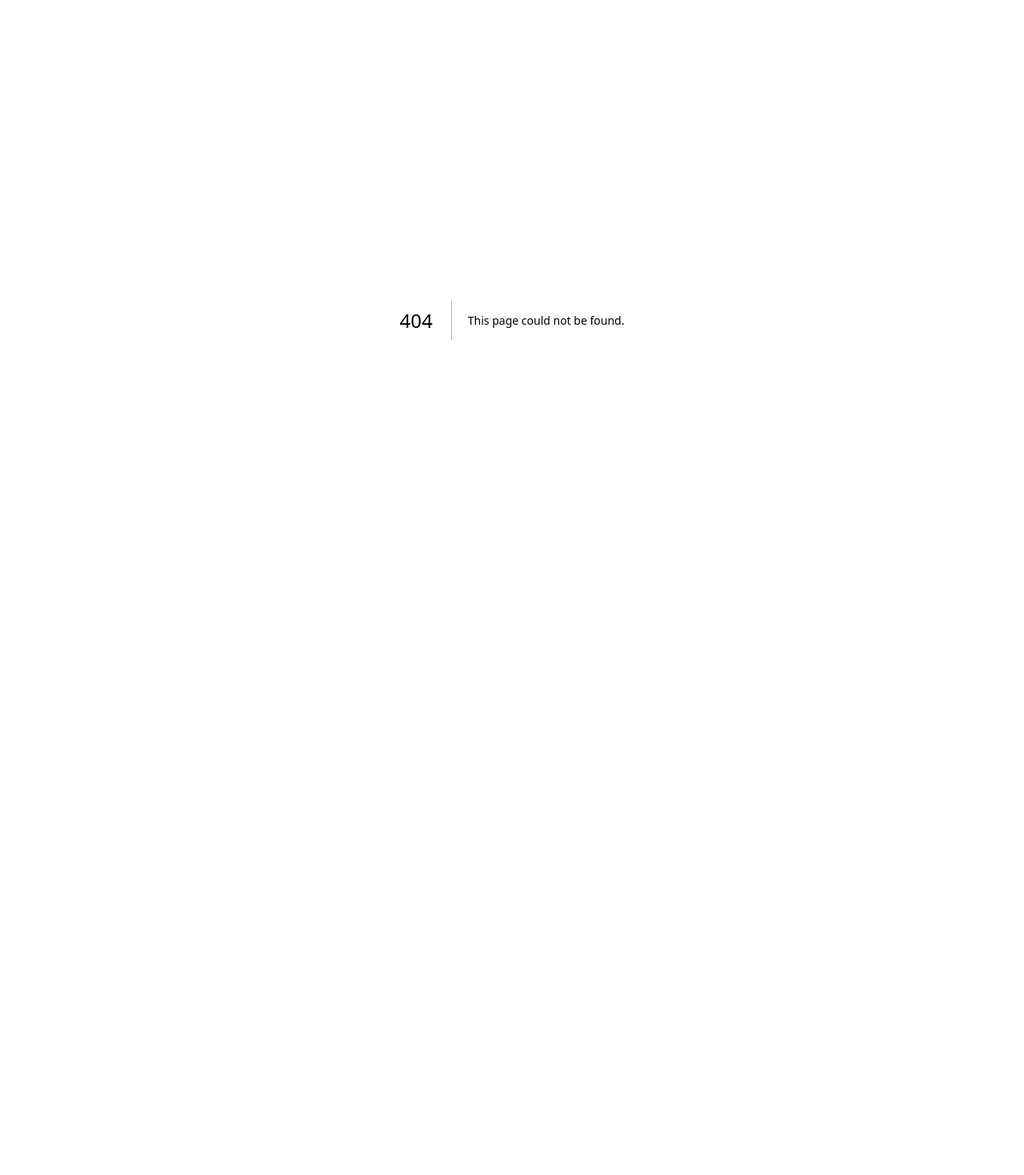
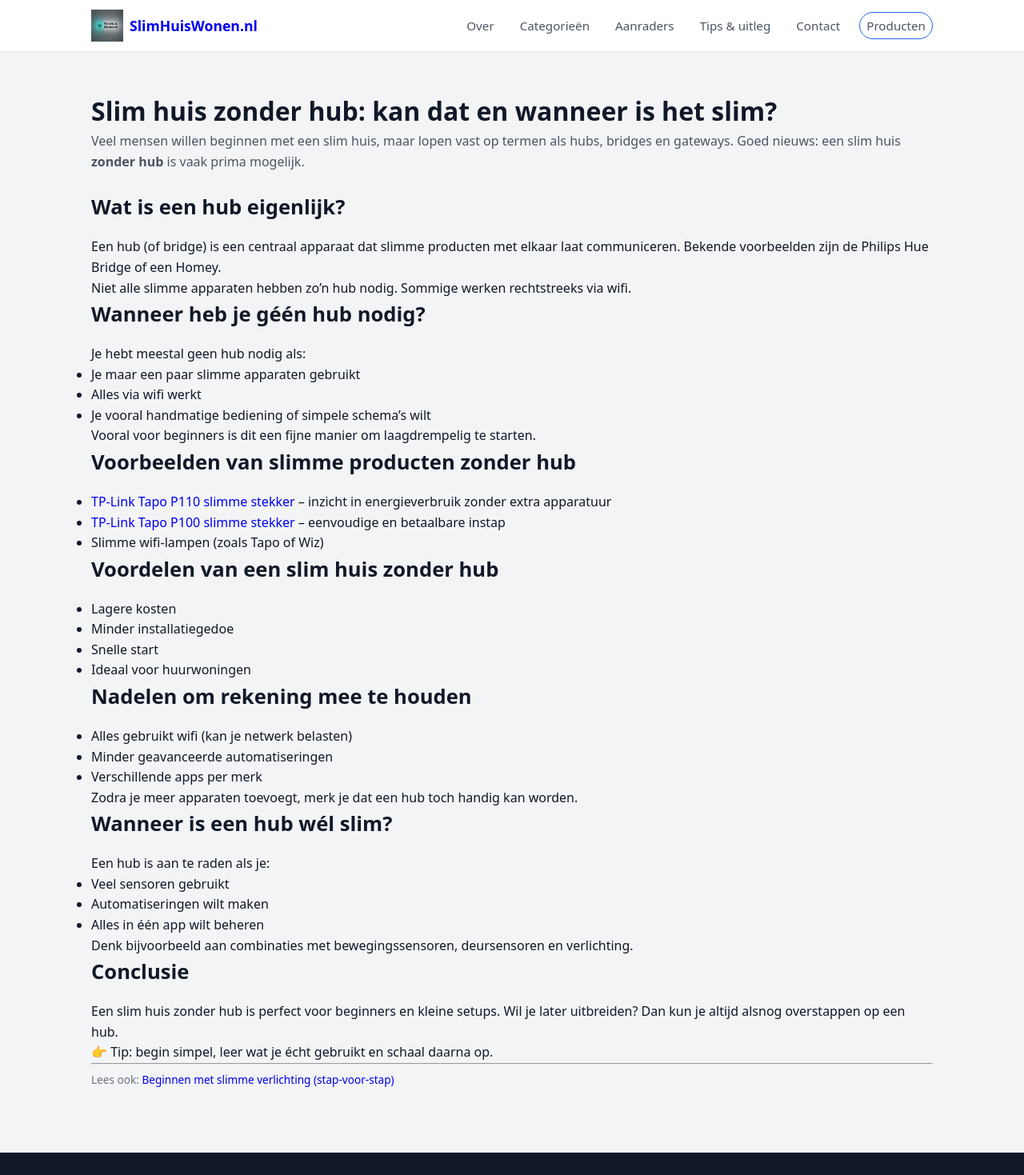
Before and after one commit to hafidgrad/SlimHuisWonen, a Next.js app: page /tips/slim-huis-zonder-hub in a window 1280 px wide. Before the commit this address had no page. Shown: the top 1469 px of the page at 80% size. Before the commit the page ends 800 px from the top, so only its background shows below. Built offline with nearby package versions, Linux system fonts and the light colour scheme.

Commit message:
slim-huis-zonder-hub/page.jsx

```diff
--- /dev/null
+++ b/app/tips/slim-huis-zonder-hub/page.jsx
@@ -0,0 +1,134 @@
+import Header from "@/components/Header";
+import Footer from "@/components/Footer";
+import Link from "next/link";
+
+export const metadata = {
+  title: "Slim huis zonder hub: kan dat en wanneer is het slim?",
+  description:
+    "Een slim huis zonder hub? Ontdek wanneer dit slim is, welke producten geschikt zijn en wat de voor- en nadelen zijn.",
+};
+
+export default function SlimHuisZonderHubPage() {
+  return (
+    <>
+      <Header />
+
+      <main className="section">
+        <div className="container article">
+          <h1>Slim huis zonder hub: kan dat en wanneer is het slim?</h1>
+
+          <p className="section-intro">
+            Veel mensen willen beginnen met een slim huis, maar lopen vast op
+            termen als hubs, bridges en gateways. Goed nieuws: een slim huis
+            <strong> zonder hub</strong> is vaak prima mogelijk.
+          </p>
+
+          <h2>Wat is een hub eigenlijk?</h2>
+          <p>
+            Een hub (of bridge) is een centraal apparaat dat slimme producten
+            met elkaar laat communiceren. Bekende voorbeelden zijn de Philips
+            Hue Bridge of een Homey.
+          </p>
+
+          <p>
+            Niet alle slimme apparaten hebben zo’n hub nodig. Sommige werken
+            rechtstreeks via wifi.
+          </p>
+
+          <h2>Wanneer heb je géén hub nodig?</h2>
+          <p>
+            Je hebt meestal geen hub nodig als:
+          </p>
+
+          <ul>
+            <li>Je maar een paar slimme apparaten gebruikt</li>
+            <li>Alles via wifi werkt</li>
+            <li>Je vooral handmatige bediening of simpele schema’s wilt</li>
+          </ul>
+
+          <p>
+            Vooral voor beginners is dit een fijne manier om laagdrempelig te
+            starten.
+          </p>
+
+          <h2>Voorbeelden van slimme producten zonder hub</h2>
+          <ul>
+            <li>
+              <Link href="/producten/tp-link-tapo-p110-slimme-stekker">
+                TP-Link Tapo P110 slimme stekker
+              </Link>{" "}
+              – inzicht in energieverbruik zonder extra apparatuur
+            </li>
+            <li>
+              <Link href="/producten/tp-link-tapo-p100-slimme-stekker">
+                TP-Link Tapo P100 slimme stekker
+              </Link>{" "}
+              – eenvoudige en betaalbare instap
+            </li>
+            <li>
+              Slimme wifi-lampen (zoals Tapo of Wiz)
+            </li>
+          </ul>
+
+          <h2>Voordelen van een slim huis zonder hub</h2>
+          <ul>
+            <li>Lagere kosten</li>
+            <li>Minder installatiegedoe</li>
+            <li>Snelle start</li>
+            <li>Ideaal voor huurwoningen</li>
+          </ul>
+
+          <h2>Nadelen om rekening mee te houden</h2>
+          <ul>
+            <li>Alles gebruikt wifi (kan je netwerk belasten)</li>
+            <li>Minder geavanceerde automatiseringen</li>
+            <li>Verschillende apps per merk</li>
+          </ul>
+
+          <p>
+            Zodra je meer apparaten toevoegt, merk je dat een hub toch handig
+            kan worden.
+          </p>
+
+          <h2>Wanneer is een hub wél slim?</h2>
+          <p>
+            Een hub is aan te raden als je:
+          </p>
+
+          <ul>
+            <li>Veel sensoren gebruikt</li>
+            <li>Automatiseringen wilt maken</li>
+            <li>Alles in één app wilt beheren</li>
+          </ul>
+
+          <p>
+            Denk bijvoorbeeld aan combinaties met bewegingssensoren,
+            deursensoren en verlichting.
+          </p>
+
+          <h2>Conclusie</h2>
+          <p>
+            Een slim huis zonder hub is perfect voor beginners en kleine setups.
+            Wil je later uitbreiden? Dan kun je altijd alsnog overstappen op een
+            hub.
+          </p>
+
+          <p>
+            👉 Tip: begin simpel, leer wat je écht gebruikt en schaal daarna op.
+          </p>
+
+          <hr />
+
+          <p className="muted small">
+            Lees ook:{" "}
+            <Link href="/tips/beginnen-met-slimme-verlichting">
+              Beginnen met slimme verlichting (stap-voor-stap)
+            </Link>
+          </p>
+        </div>
+      </main>
+
+      <Footer />
+    </>
+  );
+}
```
